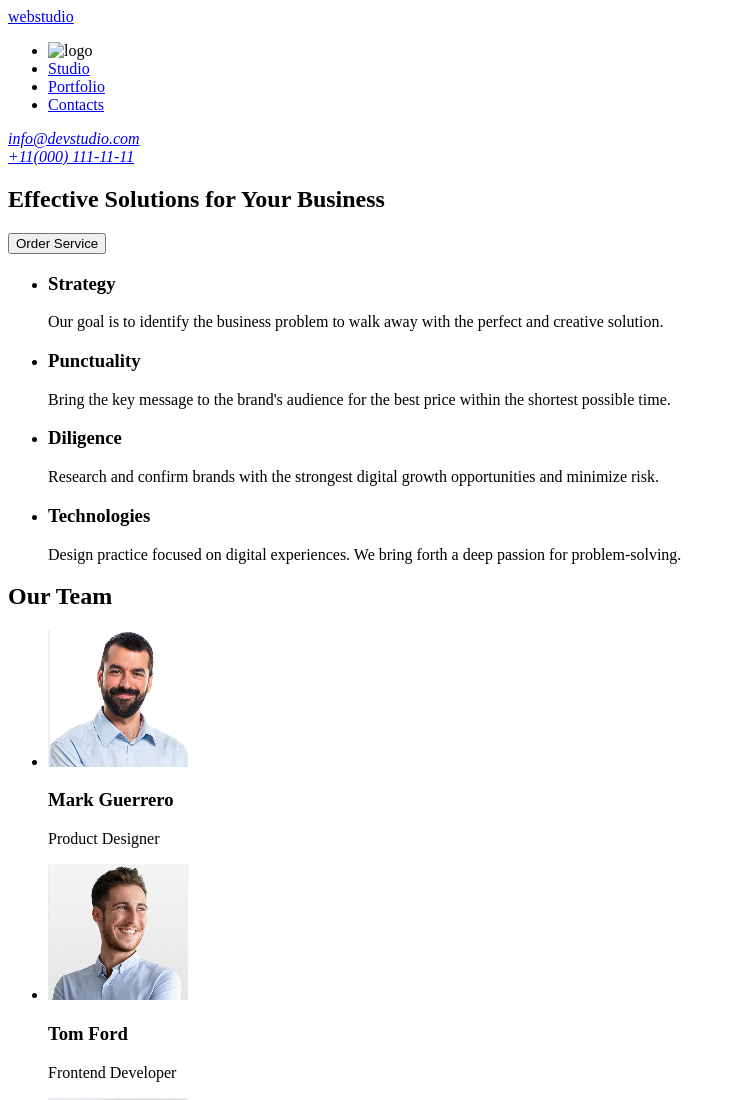
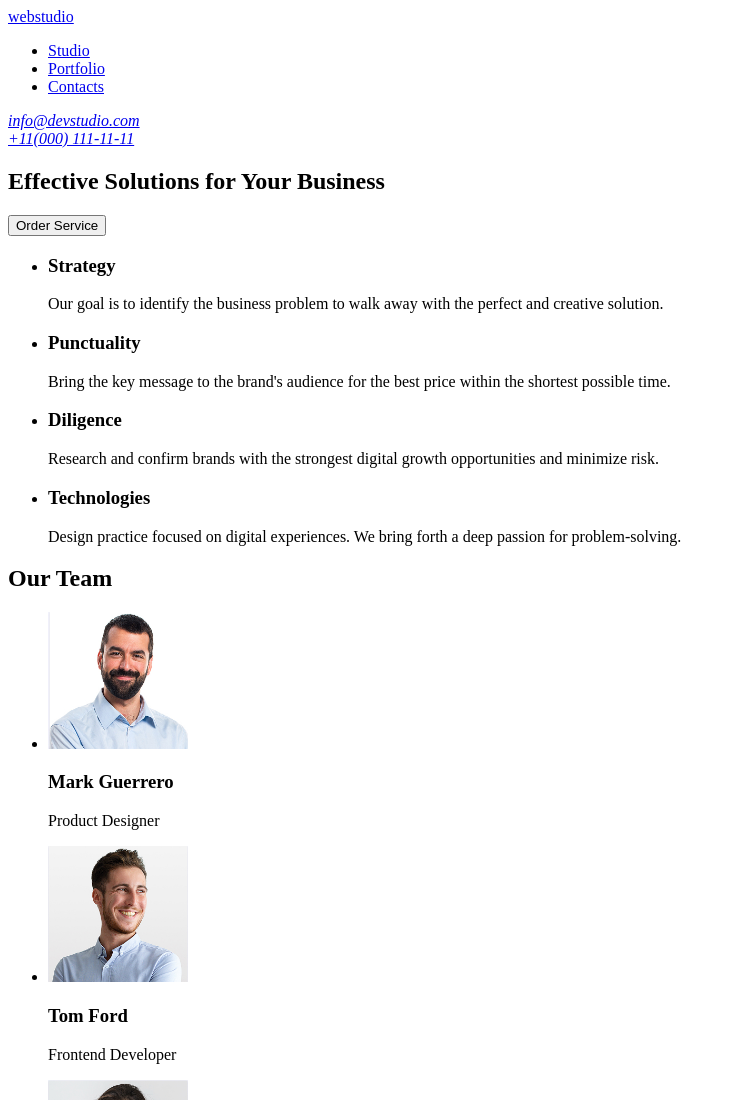
Before and after one commit to aylin1080p/goit-markup-hw-01, a plain HTML site: page index.html in a window 1280 px wide. Shown: the top 1100 px of the page, without its empty margins (0-736 px from the left). Drawn offline with Linux system fonts and the light colour scheme.

Commit message:
final touch

```diff
--- a/index.html
+++ b/index.html
@@ -21,7 +21,6 @@
       <nav>
         <!--Metin iceren baglanti ile studio portfolio ve contacts girilmeli-->
         <ul>
-          <li><img src="" alt="logo" /></li>
           <li><a href="#">Studio</a></li>
           <li><a href="#">Portfolio</a></li>
           <li><a href="#">Contacts</a></li>
```
